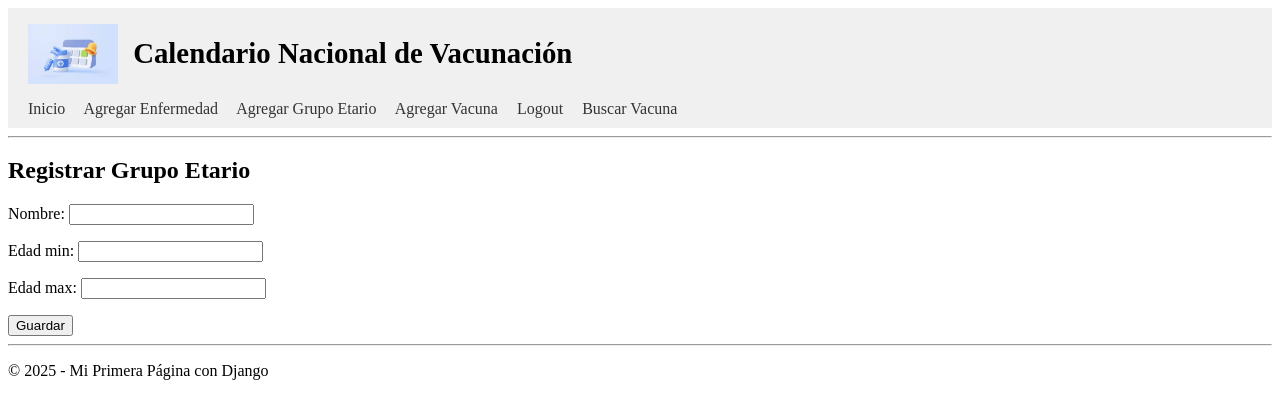
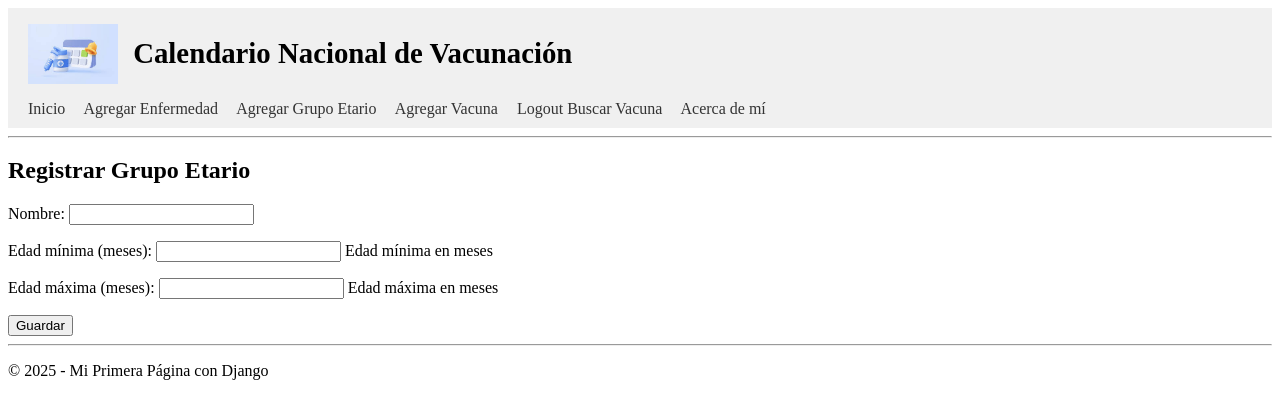
Before and after one commit to Sjsolis/Calendario-de-Vacunaci-n-en-Argentina, a Django app: page /vacunas/crear/grupoetario/ in a window 1280 px wide. Shown: the top 419 px of the page. Run offline with Django 5.2, Linux system fonts and the light colour scheme; the visitor is signed in with stand-in values (Sample User, id 1).

Commit message:
Reparaciones de autenticación, botones y logo

```diff
--- a/MiprimerapaginaSolis/settings.py
+++ b/MiprimerapaginaSolis/settings.py
@@ -123,7 +123,7 @@ STATICFILES_DIRS = [BASE_DIR / 'static']
 MEDIA_URL = '/media/'
 MEDIA_ROOT = BASE_DIR / 'media'
 
-LOGIN_URL = '/accounts/login/'
+LOGIN_URL = '/login/'
 LOGIN_REDIRECT_URL = 'inicio'
 
 # Default primary key field type
--- a/MiprimerapaginaSolis/urls.py
+++ b/MiprimerapaginaSolis/urls.py
@@ -28,6 +28,8 @@ urlpatterns = [
     path('vacunas/', include('vacunas.urls')),
     path('about/', vacunas_views.about, name='about'),
     path('', vacunas_views.inicio, name='inicio'),
+    path('login/', auth_views.LoginView.as_view(template_name='usuarios/login.html'), name='login'),
+    path('logout/', auth_views.LogoutView.as_view(next_page='inicio'), name='logout'),
 
 ]
 
--- a/vacunas/forms.py
+++ b/vacunas/forms.py
@@ -10,6 +10,10 @@ class GrupoEtarioForm(forms.ModelForm):
     class Meta:
         model = GrupoEtario
         fields = ['nombre', 'edad_min', 'edad_max']
+        labels = {
+            'edad_min': 'Edad mínima (meses)',
+            'edad_max': 'Edad máxima (meses)',
+        }
 
 class VacunaForm(forms.ModelForm):
     class Meta:
--- a/vacunas/models.py
+++ b/vacunas/models.py
@@ -7,13 +7,27 @@ class Enfermedad(models.Model):
     def __str__(self):
         return self.nombre
 
+    class Meta:
+        verbose_name = "Enfermedad"
+        verbose_name_plural = "Enfermedades"
+
 class GrupoEtario(models.Model):
     nombre = models.CharField(max_length=100)
-    edad_min = models.IntegerField()
-    edad_max = models.IntegerField()
+    edad_min = models.IntegerField(help_text="Edad mínima en meses")
+    edad_max = models.IntegerField(help_text="Edad máxima en meses")
 
     def __str__(self):
-        return self.nombre
+        return f"{self.nombre} ({self.edad_min} - {self.edad_max} meses)"
+
+    def edad_min_años(self):
+        return self.edad_min // 12
+
+    def edad_max_años(self):
+        return self.edad_max // 12
+
+    class Meta:
+        verbose_name = "Grupo Etario"
+        verbose_name_plural = "Grupos Etarios"
 
 class Vacuna(models.Model):
     nombre = models.CharField(max_length=100)
--- a/vacunas/templates/base.html
+++ b/vacunas/templates/base.html
@@ -5,6 +5,9 @@
     <meta name="viewport" content="width=device-width, initial-scale=1.0">
     <title>{% block title %}Mi página de Vacunas{% endblock %}</title>
     {% load static %}
+
+    <link rel="icon" type="image/png" href="{% static 'img/logo calendario.png' %}">
+
     <style>
 
        header {
@@ -65,11 +68,15 @@ nav a:hover {
             <a href="{% url 'crear_enfermedad' %}">Agregar Enfermedad</a>
             <a href="{% url 'crear_grupoetario' %}">Agregar Grupo Etario</a>
             <a href="{% url 'vacuna_create' %}">Agregar Vacuna</a>
-            <a href="{% url 'logout' %}">Logout</a>
+            <form method="post" action="{% url 'logout' %}" style="display:inline;">
+            {% csrf_token %}
+            <button type="submit" style="background:none;border:none;color:#333;cursor:pointer;padding:0;margin:0;font:inherit;">Logout</button>
+        </form>
     {% else %}
         <a href="{% url 'login' %}">Login</a>
     {% endif %}
             <a href="{% url 'buscar_vacuna' %}">Buscar Vacuna</a>
+            <a href="{% url 'about' %}">Acerca de mí</a>
         </nav>
     </header>
     <hr>
--- a/vacunas/urls.py
+++ b/vacunas/urls.py
@@ -11,4 +11,5 @@ urlpatterns = [
     path('crear/enfermedad/', views.crear_enfermedad, name='crear_enfermedad'),
     path('buscar/', views.buscar_vacuna, name='buscar_vacuna'),
     path('crear/grupoetario/', views.crear_grupoetario, name='crear_grupoetario'),
+    path('acerca/', views.about, name='about'),
 ]
```
Also changed, not shown: vacunas/templates/vacunas/vacuna_list.html (added, +12 -0 lines), usuarios/migrations/0001_initial.py (added), vacunas/migrations/0003_alter_enfermedad_options_alter_grupoetario_options_and_more.py (added).
